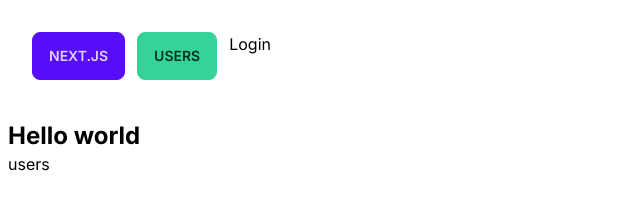
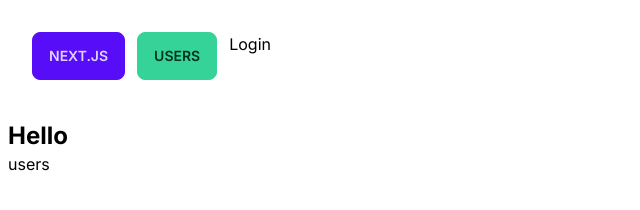
Before and after one commit to Viateur-akimana/Nextjs-emailing-navigation-and-routing, a Next.js app: page / in a window 1280 px wide. Shown: the top 210 px of the page, without its empty margins (0-640 px from the left). Built offline with nearby package versions, Linux system fonts and the light colour scheme; no server answers.

Commit message:
accessing session on the server

```diff
--- a/app/api/auth/[...nextauth]/route.ts
+++ b/app/api/auth/[...nextauth]/route.ts
@@ -1,11 +1,12 @@
 import NextAuth from "next-auth";
 import GoogleProvider from "next-auth/providers/google";
-const handler = NextAuth({
+export const AuthOptions ={
     providers: [
         GoogleProvider({
             clientId: process.env.GOOGLE_CLIENT_ID!,
             clientSecret: process.env.GOOGLE_CLIENT_SECRET!
         })
     ]
-});
+}
+const handler = NextAuth(AuthOptions);
 export {handler as GET, handler as POST};
--- a/app/page.tsx
+++ b/app/page.tsx
@@ -1,10 +1,13 @@
 
+import { getServerSession } from 'next-auth'
 import Link from 'next/link'
+import { AuthOptions } from './api/auth/[...nextauth]/route'
 
-export default function Home() {
+export default async function Home() {
+  const session= await getServerSession(AuthOptions)
   return (
     <main>
-      <h1>Hello world</h1>
+      <h1>Hello {session && <span>{session.user!.name}</span> }</h1>
       <Link href="/">users</Link>
     </main>
   )
```
